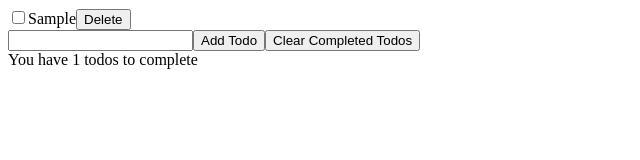
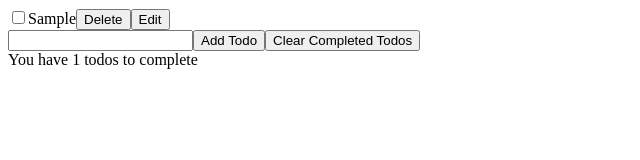
Before and after one commit to agunanathan/react-my-todo, a React (Create React App) app: page / in a window 1280 px wide. Both pictures are taken after typing "Sample" into the empty fields and a click on the button "Add Todo". Shown: the top 160 px of the page, without its empty margins (0-640 px from the left). Built offline with nearby package versions, Linux system fonts and the light colour scheme.

Commit message:
adding edit button - Does nothing for now

```diff
--- a/src/Components/Todo.js
+++ b/src/Components/Todo.js
@@ -15,6 +15,7 @@ export default function Todo({todo, toggleTodo, editTodo, deleteTodo}) {
             {todo.name}
       </label>
       <button onClick={handleDeleteTodo}>Delete</button>
+      <button>Edit</button>
     </div>
   )
 }
```
Also changed, not shown: src/App.js (line endings or trailing spaces).
